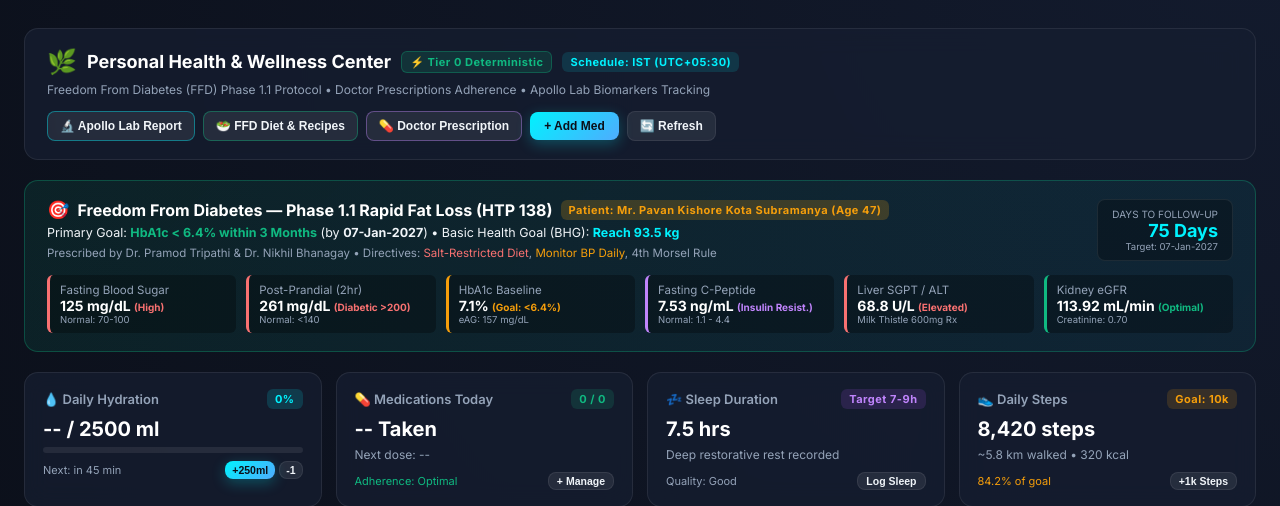
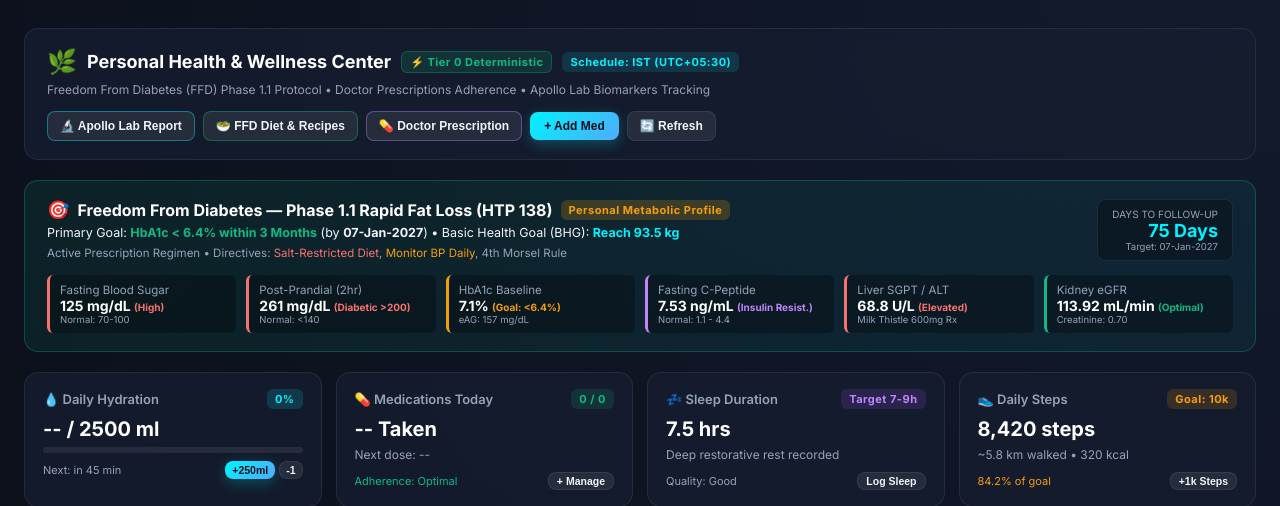
Before and after one commit to macazaka/personal-agentic-fleet, a Python web app: template fleet/web/templates/dashboard.html in a window 1280 px wide. Shown: the part 116-622 px from the top of the page. Run offline with Jinja, Linux system fonts and the light colour scheme; the template is opened without the code that fills it, so the values that code supplies are empty.

Commit message:
chore: Sanitize user profile placeholders and remove personal labels

```diff
--- a/fleet/__init__.py
+++ b/fleet/__init__.py
@@ -4,4 +4,4 @@ Autonomous personal assistant and local fleet management system.
 """
 
 __version__ = "2.0.0"
-__author__ = "Pavan Kota & Antigravity Fleet Team"
+__author__ = "macazaka & Fleet Open Source Contributors"
--- a/fleet/web/templates/dashboard.html
+++ b/fleet/web/templates/dashboard.html
@@ -440,13 +440,13 @@
           <div style="display: flex; align-items: center; gap: 8px; margin-bottom: 4px;">
             <span style="font-size: 18px;">🎯</span>
             <strong style="font-size: 16px; color: #fff;">Freedom From Diabetes — Phase 1.1 Rapid Fat Loss (HTP 138)</strong>
-            <span class="badge" style="background: rgba(245, 158, 11, 0.2); color: var(--accent-amber); font-weight: 700;">Patient: Mr. Pavan Kishore Kota Subramanya (Age 47)</span>
+            <span class="badge" style="background: rgba(245, 158, 11, 0.2); color: var(--accent-amber); font-weight: 700;">Personal Metabolic Profile</span>
           </div>
           <div style="font-size: 12.5px; color: var(--text); line-height: 1.5;">
             Primary Goal: <strong style="color: var(--accent-green);">HbA1c &lt; 6.4% within 3 Months</strong> (by <strong>07-Jan-2027</strong>) • Basic Health Goal (BHG): <strong style="color: var(--accent-cyan);">Reach 93.5 kg</strong>
           </div>
           <div style="font-size: 11.5px; color: var(--text-muted); margin-top: 3px;">
-            Prescribed by Dr. Pramod Tripathi & Dr. Nikhil Bhanagay • Directives: <span style="color: #f87171;">Salt-Restricted Diet</span>, <span style="color: var(--accent-amber);">Monitor BP Daily</span>, 4th Morsel Rule
+            Active Prescription Regimen • Directives: <span style="color: #f87171;">Salt-Restricted Diet</span>, <span style="color: var(--accent-amber);">Monitor BP Daily</span>, 4th Morsel Rule
           </div>
         </div>
         <div style="display: flex; gap: 10px; align-items: center;">
@@ -1387,7 +1387,7 @@
           <span style="font-size: 22px;">🔬</span>
           <div>
             <strong style="font-size: 16px; color: var(--text);">Apollo Diagnostics — Full Body Checkup Advance</strong>
-            <div style="font-size: 11px; color: var(--accent-cyan);">Patient: Mr. Pavan Kishore Subramanya (Age 47) • Date: 14-Sep-2026 • Pune Center</div>
+            <div style="font-size: 11px; color: var(--accent-cyan);">Personal Health & Wellness Profile • Date: 14-Sep-2026 • Pune Center</div>
           </div>
         </div>
         <button class="btn" style="padding: 4px 10px; font-size: 12px;" onclick="closeApolloModal()">✕</button>
@@ -1520,7 +1520,7 @@
           <span style="font-size: 22px;">💊</span>
           <div>
             <strong style="font-size: 16px; color: var(--text);">Doctor's Prescription & Medication Directives</strong>
-            <div style="font-size: 11px; color: var(--accent-cyan);">Dr. Pramod Tripathi & Dr. Nikhil Bhanagay • FFD Clinic, Pune • 09-Oct-2026</div>
+            <div style="font-size: 11px; color: var(--accent-cyan);">Prescribed Clinical Regimen • 09-Oct-2026</div>
           </div>
         </div>
         <button class="btn" style="padding: 4px 10px; font-size: 12px;" onclick="closePrescriptionModal()">✕</button>
```
Also changed, not shown: CHANGELOG.md, 1 other file.
